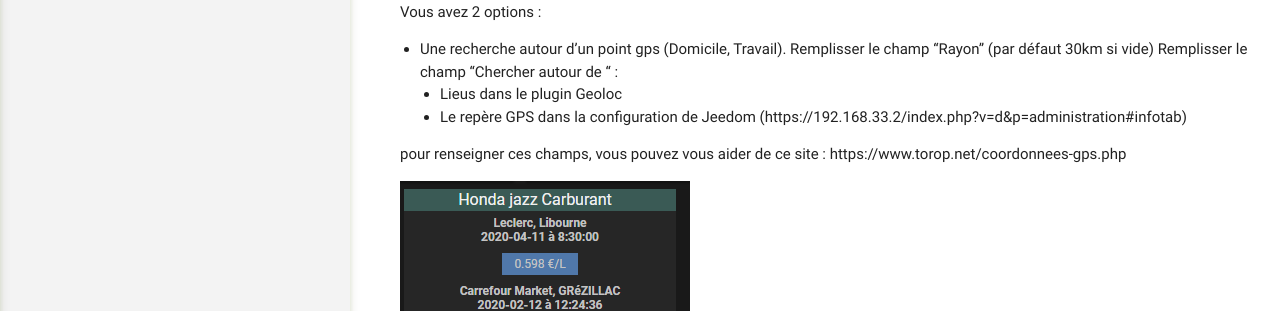
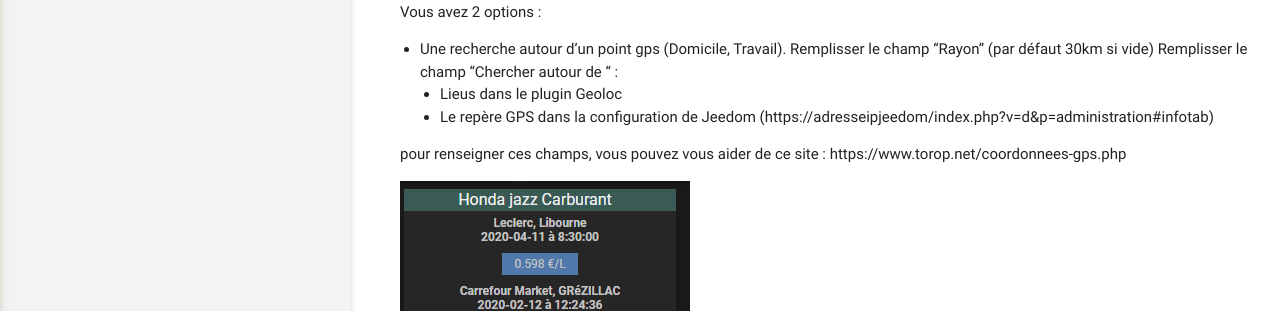
Before and after one commit to floman321/prixcarburants, a Jekyll site: the page built from docs/fr_FR/index.md, in a window 1280 px wide and 1372 px high. Shown: the part 838-1149 px from the top of the window. Built offline with Jekyll 4.4.1, drawn with Linux system fonts in a browser that asks for light colours; our own code applies the rules of GitHub Pages for plain Markdown files; some of the changed lines change nothing that is shown.

Commit message:
Update index.md

```diff
--- a/docs/fr_FR/index.md
+++ b/docs/fr_FR/index.md
@@ -19,7 +19,7 @@ Remplisser le champ "Rayon" (par défaut 30km si vide)
 Remplisser le champ "Chercher autour de " :
   - Lieus dans le plugin Geoloc
   - Le repère GPS dans la configuration de Jeedom
-(https://192.168.33.2/index.php?v=d&p=administration#infotab)
+(https://adresseipjeedom/index.php?v=d&p=administration#infotab)
 
 pour renseigner ces champs, vous pouvez vous aider de ce site : https://www.torop.net/coordonnees-gps.php
 
```
